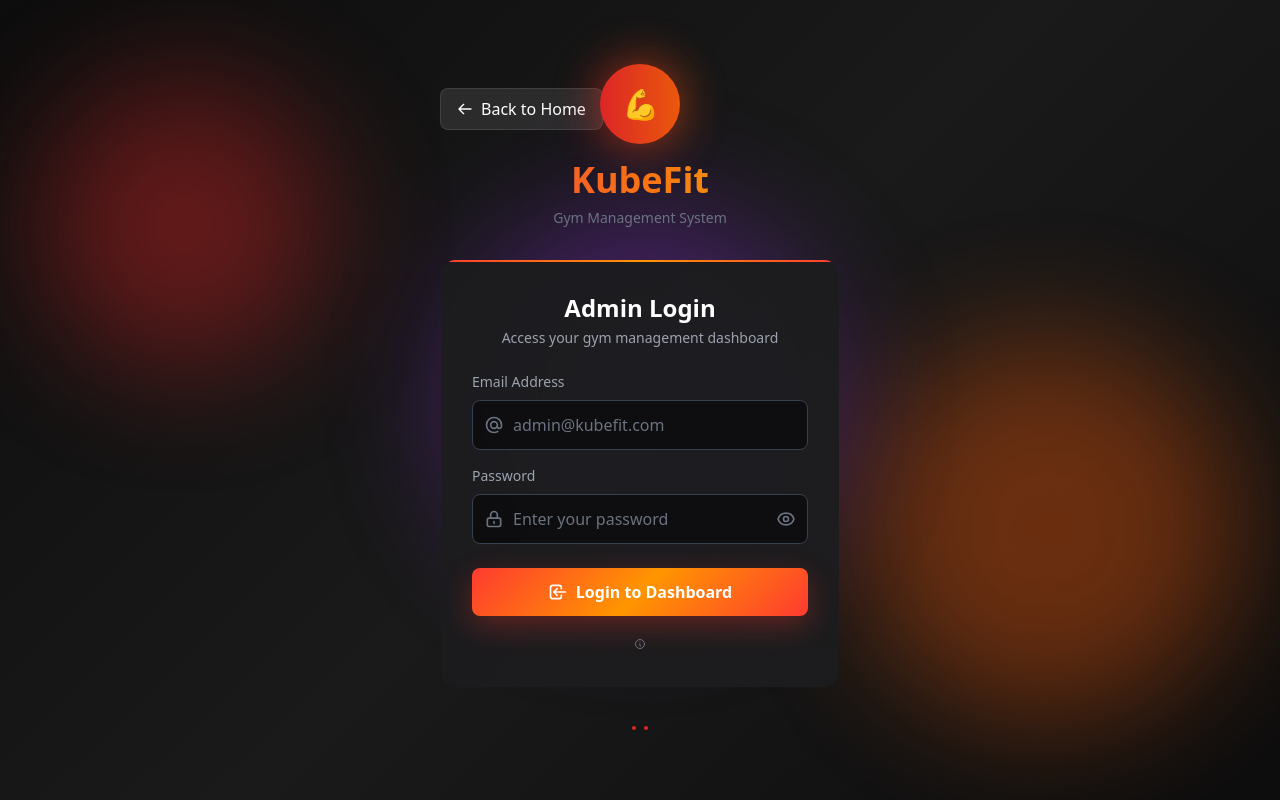
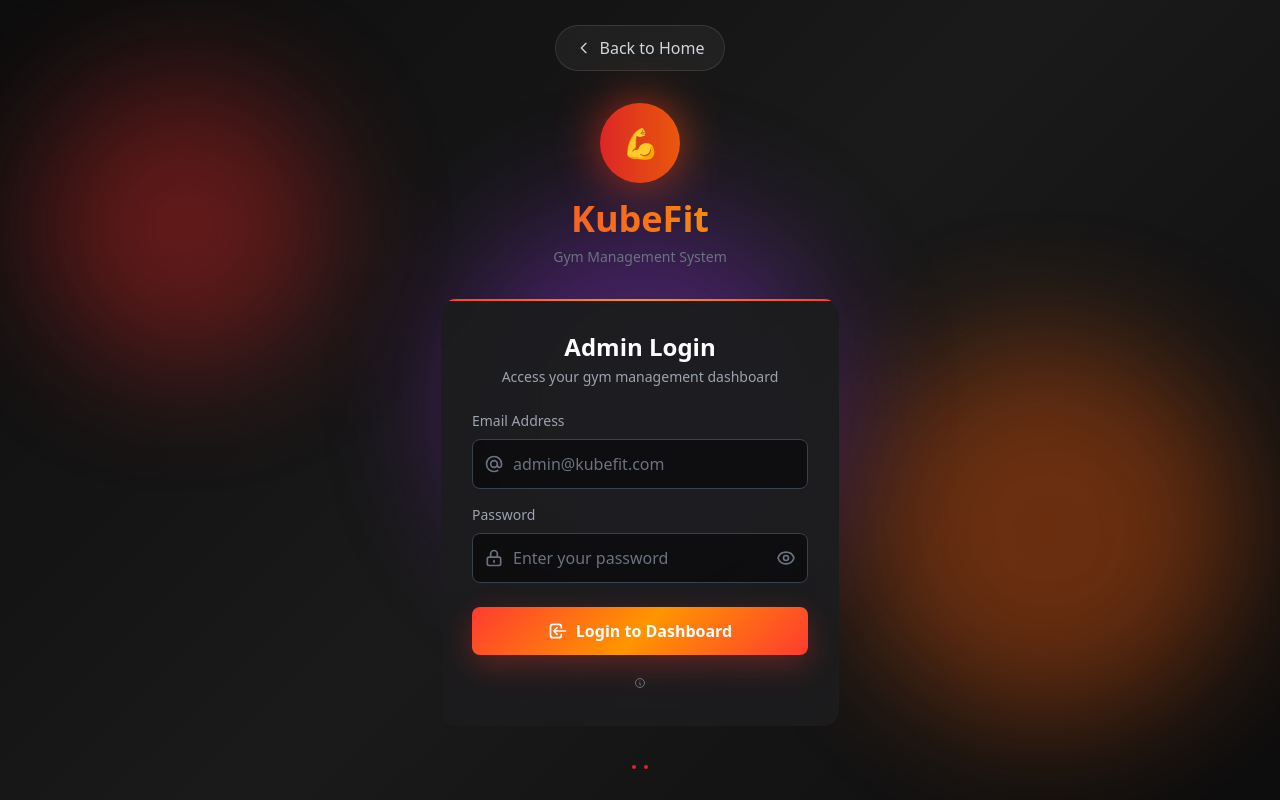
Before and after one commit to inzamam-sid/KubeFit, a React (Vite) app in the folder frontend/: page /login in a window 1280 px wide. Built offline with nearby package versions, Linux system fonts and the light colour scheme.

Commit message:
feat: Update navigation buttons in Login and PublicNavbar components for improved UI

```diff
--- a/frontend/src/components/PublicNavbar.jsx
+++ b/frontend/src/components/PublicNavbar.jsx
@@ -38,10 +38,10 @@ const PublicNavbar = ({ isDarkMode = true, onThemeToggle }) => {
   }, []);
 
   const navItems = [
-    { name: "Home", path: "/", icon: "🏠" },
-    { name: "About", path: "/about", icon: "ℹ️" },
-    { name: "Contact", path: "/contact", icon: "📞" },
-    { name: "FAQ", path: "/faq", icon: "❓" },
+    { name: "Home", path: "/", icon: "" },
+    { name: "About", path: "/about", icon: "" },
+    { name: "Contact", path: "/contact", icon: "" },
+    { name: "FAQ", path: "/faq", icon: "" },
   ];
 
   const isActive = (path) => location.pathname === path;
--- a/frontend/src/pages/Login.jsx
+++ b/frontend/src/pages/Login.jsx
@@ -73,7 +73,7 @@ const Login = () => {
 
       <div className="relative z-10 w-full max-w-md px-4 sm:px-6">
         {/* Back to Home Button */}
-        <div className="absolute top-4 left-4 sm:top-6 sm:left-6">
+        {/* <div className="absolute top-4 left-4 sm:top-6 sm:left-6">
           <button
             onClick={() => navigate("/")}
             className="group relative overflow-hidden px-3 sm:px-4 py-2 rounded-lg font-medium text-white transition-all duration-300 hover:scale-105 flex items-center gap-2 text-sm sm:text-base"
@@ -84,6 +84,43 @@ const Login = () => {
             </svg>
             <span className="hidden sm:inline">Back to Home</span>
             <span className="sm:hidden">Home</span>
+          </button>
+        </div> */}
+
+        <div className="flex justify-center mb-8">
+          <button
+            onClick={() => navigate("/")}
+            className="
+              group
+              flex items-center gap-2
+              px-5 py-2.5
+              rounded-full
+              text-gray-300
+              hover:text-white
+              border border-white/10
+              bg-white/5
+              backdrop-blur-xl
+              hover:border-orange-500/40
+              hover:bg-orange-500/10
+              transition-all duration-300
+              hover:shadow-lg hover:shadow-orange-500/20
+            "
+          >
+            <svg
+              className="w-4 h-4 transition-transform duration-300 group-hover:-translate-x-1"
+              fill="none"
+              stroke="currentColor"
+              viewBox="0 0 24 24"
+            >
+              <path
+                strokeLinecap="round"
+                strokeLinejoin="round"
+                strokeWidth={2}
+                d="M15 19l-7-7 7-7"
+              />
+            </svg>
+
+            <span>Back to Home</span>
           </button>
         </div>
 
```
